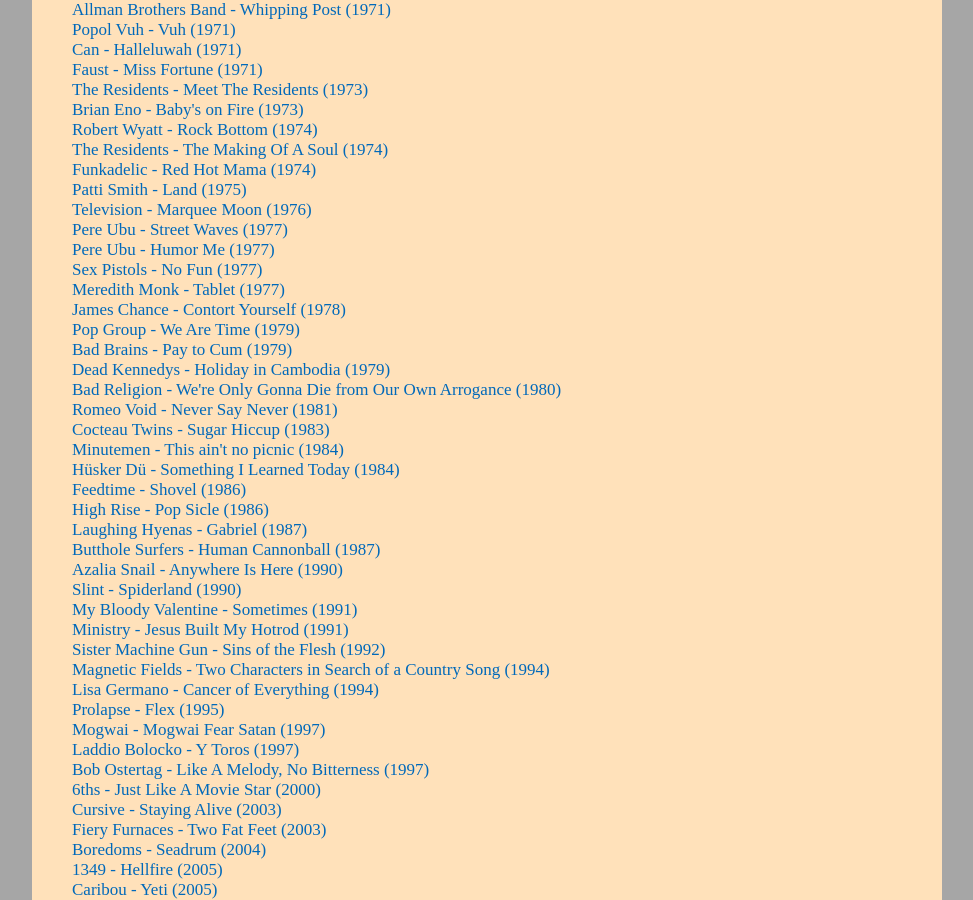
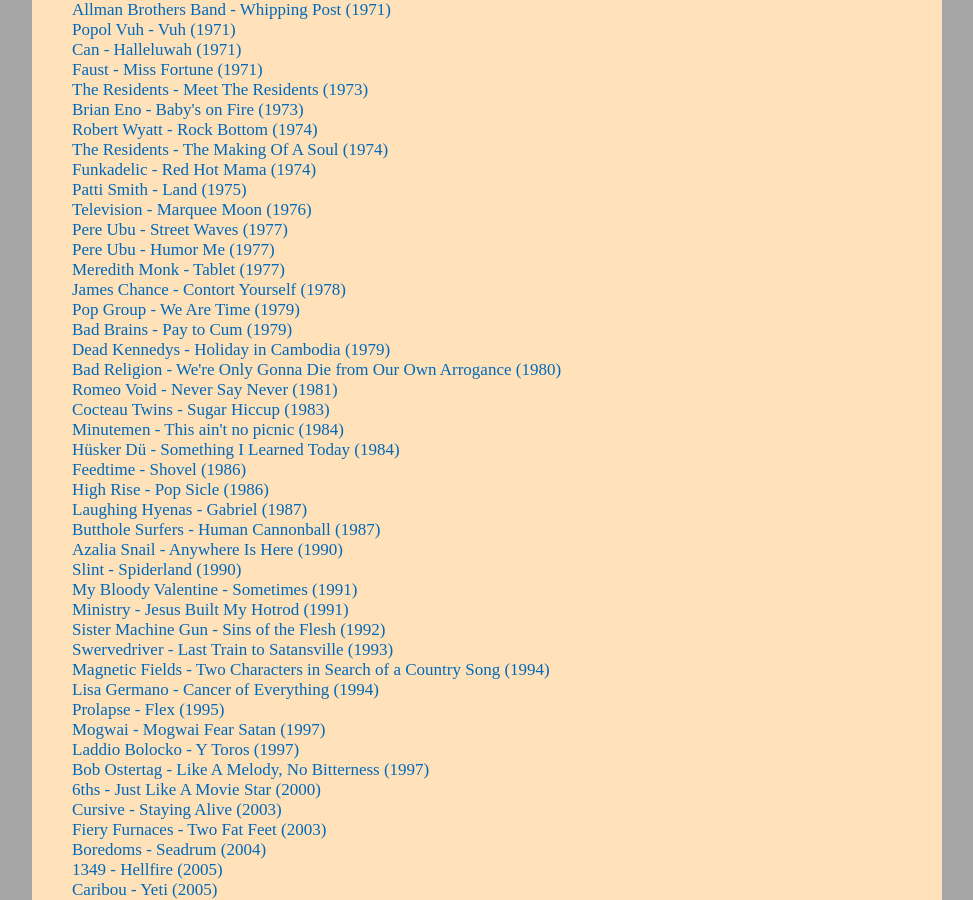
Before and after one commit to witbag/witbag.github.io, a Jekyll site: the page built from inspiration/index.html, in a window 1280 px wide and 900 px high, scrolled down 1024 px. Shown: the whole window, without its empty margins (153-1126 px from the left). Built offline with Jekyll 4.4.1, drawn with Linux system fonts in a browser that asks for light colours.

Commit message:
Update index.html

```diff
--- a/inspiration/index.html
+++ b/inspiration/index.html
@@ -64,7 +64,6 @@
 <a href="https://www.youtube.com/watch?v=jlbunmCbTBA" target=_blank>Television - Marquee Moon (1976)</a><br>
 <a href="https://www.youtube.com/watch?v=mk1sqOpPn3E" target=_blank>Pere Ubu - Street Waves (1977)</a><br>
 <a href="https://www.youtube.com/watch?v=vqNUVhGYJ0k" target=_blank>Pere Ubu - Humor Me (1977)</a><br>
-<a href="https://www.youtube.com/watch?v=6RPvfJXh-n0" target=_blank>Sex Pistols - No Fun (1977)</a><br>
 <a href="https://www.youtube.com/watch?v=JaWFxjwcJm4" target=_blank>Meredith Monk - Tablet (1977)</a><br>
 <a href="https://www.youtube.com/watch?v=_wcn6PCGPN4" target=_blank>James Chance - Contort Yourself (1978)</a><br>
 <a href="https://www.youtube.com/watch?v=okG8mlvAKT8" target=_blank>Pop Group - We Are Time (1979)</a><br>
@@ -84,6 +83,7 @@
 <a href="https://www.youtube.com/watch?v=t0dJqlvOSq4" target=_blank>My Bloody Valentine - Sometimes (1991)</a><br>
 <a href="https://www.youtube.com/watch?v=qXrLKplLAhM" target=_blank>Ministry - Jesus Built My Hotrod (1991)</a><br>
 <a href="https://www.youtube.com/watch?v=7p5C2auZL6Q" target=_blank>Sister Machine Gun - Sins of the Flesh (1992)</a><br>
+<a href="https://www.youtube.com/watch?v=cWUOFxTUQLA" target=_blank>Swervedriver - Last Train to Satansville (1993)</a><br>
 <a href="https://www.youtube.com/watch?v=CszGL2chT-U" target=_blank>Magnetic Fields - Two Characters in Search of a Country Song (1994)</a><br>
 <a href="https://www.youtube.com/watch?v=mbZDVMZpKHA" target=_blank>Lisa Germano - Cancer of Everything (1994)</a><br>
 <a href="https://www.youtube.com/watch?v=ydlwC5mi00E" target=_blank>Prolapse - Flex (1995)</a><br>
```
